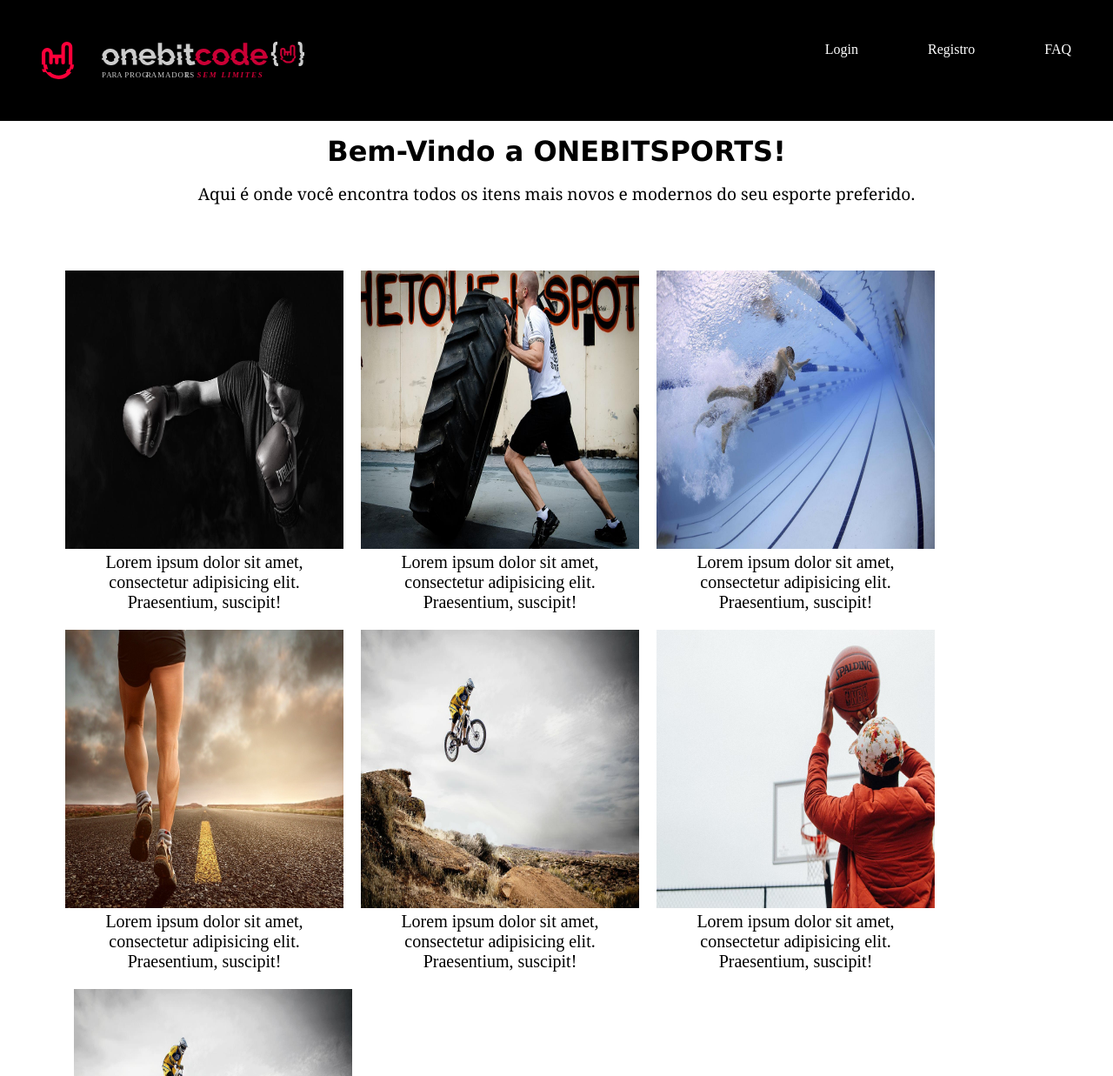
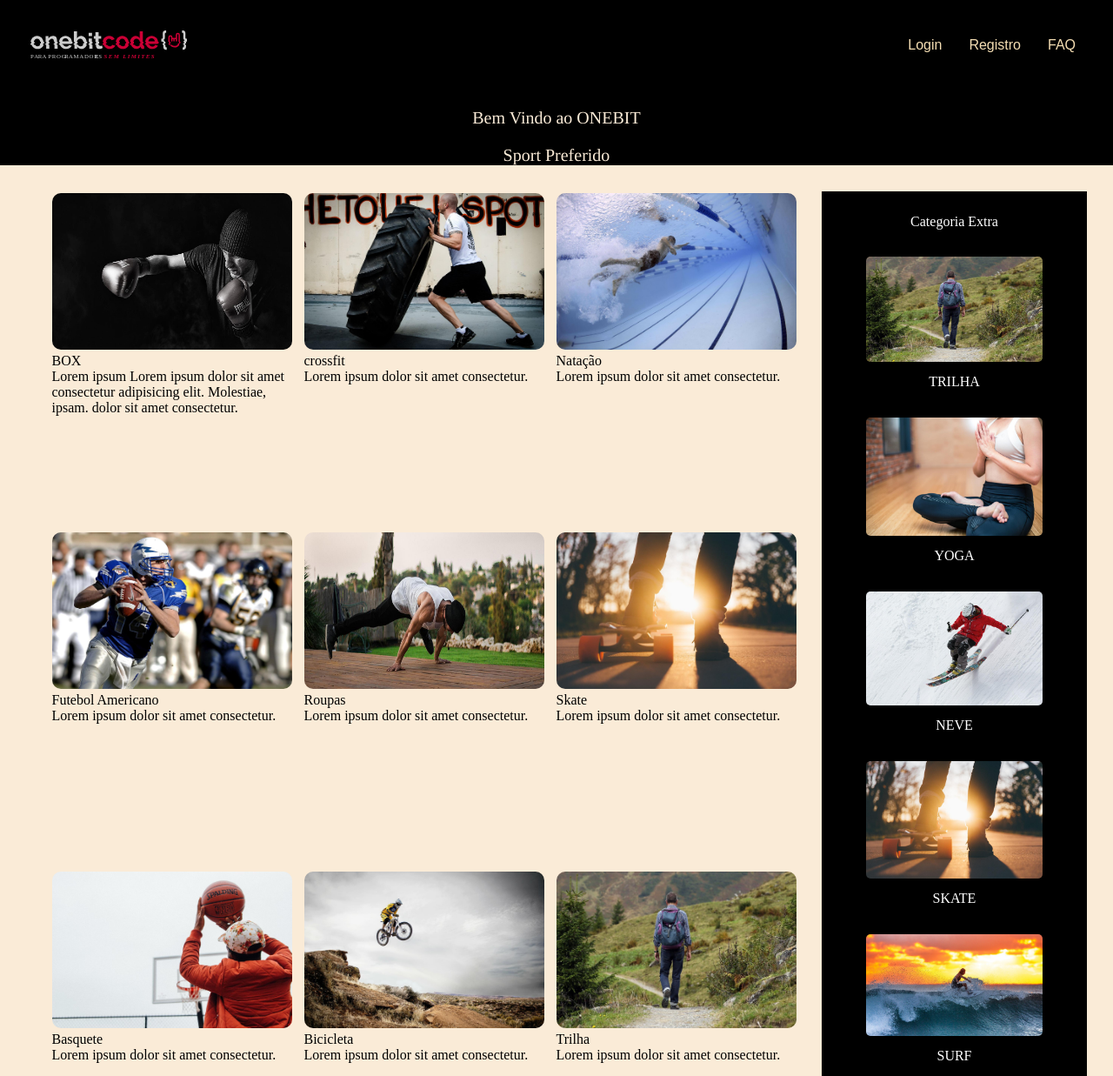
Before and after one commit to rhuaannn/OneBitCode, a plain HTML site: page index.html in a window 1280 px wide. Shown: the top 1237 px of the page at 87% size. Drawn offline with Linux system fonts and the light colour scheme.

Commit message:
finish project

```diff
--- a/index.html
+++ b/index.html
@@ -1,86 +1,103 @@
 <!DOCTYPE html>
 <html lang="en">
-
 <head>
     <meta charset="UTF-8">
     <meta http-equiv="X-UA-Compatible" content="IE=edge">
     <meta name="viewport" content="width=device-width, initial-scale=1.0">
     <link rel="stylesheet" href="style.css">
-    <title>Fixação-CSS</title>
+    <title>Flex</title>
 </head>
-
 <body>
-    <div class="container-header">
+    <div class="container">
         <header class="header">
-            <img class="logo-rock" src="img/iconrock-red.svg" alt="">
             <img class="logo" src="img/logo-onebitcode.svg" alt="">
-
+            <div class="headerBtnGroup">
+                <button class="navBtn">Login</button>
+                <button class="navBtn">Registro</button>
+                <button class="navBtn">FAQ</button>
+            </div>
         </header>
-        <ul class="list-header">
-            <li>Login</li>
-            <li>Registro</li>
-            <li>FAQ</li>
-        </ul>
-    </div>
-    <h1>
-        Bem-Vindo a ONEBITSPORTS!
-    </h1>
-    <p>Aqui é onde você encontra todos os itens mais novos e modernos do seu esporte preferido.</p>
-
-    <div class="main-content">
-        <section class="card">
-            <img src="img/boxe.jpg" alt="">
-            <p>Lorem ipsum dolor sit amet, consectetur adipisicing elit. Praesentium, suscipit!</p>
+        <p class="sectionTitle" id="backTop">Bem Vindo ao ONEBIT</p>
+        <p class="sectionTitle">Sport Preferido</p>
+        <section class="gridContainer">
+            <div class="mainContent">
+                <div class="categoryCard">
+                    <img src="img/boxe.jpg" alt="" class="mainCardimg">
+                    <p class="mainText">BOX</p>
+                    <p class="mainDescription">Lorem ipsum Lorem ipsum dolor sit amet consectetur adipisicing elit. Molestiae, ipsam. dolor sit amet consectetur.</p>
+                </div>
+                <div class="categoryCard">
+                    <img src="img/crossfit.jpg" alt="" class="mainCardimg">
+                    <p class="mainText">crossfit</p>
+                    <p class="mainDescription">Lorem ipsum dolor sit amet consectetur.</p>
+                </div>
+                <div class="categoryCard">
+                    <img src="img/natacao.jpg" alt="" class="mainCardimg">
+                    <p class="mainText">Natação</p>
+                    <p class="mainDescription">Lorem ipsum dolor sit amet consectetur.</p>
+                </div>
+                <div class="categoryCard">
+                    <img src="img/futebolAmericano.jpg" alt="" class="mainCardimg">
+                    <p class="mainText">Futebol Americano</p>
+                    <p class="mainDescription">Lorem ipsum dolor sit amet consectetur.</p>
+                </div>
+                <div class="categoryCard">
+                    <img src="img/roupas.jpg" alt="" class="mainCardimg">
+                    <p class="mainText">Roupas</p>
+                    <p class="mainDescription">Lorem ipsum dolor sit amet consectetur.</p>
+                </div>
+                <div class="categoryCard">
+                    <img src="img/skate.jpg" alt="" class="mainCardimg">
+                    <p class="mainText">Skate</p>
+                    <p class="mainDescription">Lorem ipsum dolor sit amet consectetur.</p>
+                </div>
+                <div class="categoryCard">
+                    <img src="img/basquete.jpg" alt="" class="mainCardimg">
+                    <p class="mainText">Basquete</p>
+                    <p class="mainDescription">Lorem ipsum dolor sit amet consectetur.</p>
+                </div>
+                <div class="categoryCard">
+                    <img src="img/bicicletas.jpg" alt="" class="mainCardimg">
+                    <p class="mainText">Bicicleta</p>
+                    <p class="mainDescription">Lorem ipsum dolor sit amet consectetur.</p>
+                </div>
+                <div class="categoryCard">
+                    <img src="img/trilha.jpg" alt="" class="mainCardimg">
+                    <p class="mainText">Trilha</p>
+                    <p class="mainDescription">Lorem ipsum dolor sit amet consectetur.</p>
+                </div>
+            </div>
+            <div class="sidebarContent">
+                <p class="sideBarText">Categoria Extra</p>
+                <div class="sidebarCard">
+                    <img  class="sideBarImg" src="img/trilha.jpg" alt="">
+                    <p class="sideBarText">TRILHA</p>
+                </div>
+                <div class="sidebarCard">
+                    <img  class="sideBarImg" src="img/yoga.jpg" alt="">
+                    <p class="sideBarText">YOGA</p>
+                </div>
+                <div class="sidebarCard">
+                    <img  class="sideBarImg" src="img/esportesNaNeve.jpg" alt="">
+                    <p class="sideBarText">NEVE</p>
+                </div>
+                <div class="sidebarCard">
+                    <img  class="sideBarImg" src="img/skate.jpg" alt="">
+                    <p class="sideBarText">SKATE</p>
+                </div>
+                <div class="sidebarCard">
+                    <img  class="sideBarImg" src="img/surf.jpg" alt="">
+                    <p class="sideBarText">SURF</p>
+                </div>
+            </div>
         </section>
-        <section class="card">
-            <img src="img/crossfit.jpg" alt="">
-            <p>Lorem ipsum dolor sit amet, consectetur adipisicing elit. Praesentium, suscipit!</p>
-        </section>
-        <section class="card">
-            <img src="img/natacao.jpg" alt="">
-            <p>Lorem ipsum dolor sit amet, consectetur adipisicing elit. Praesentium, suscipit!</p>
-        </section>
-        <section class="card">
-            <img src="img/corrida.jpg" alt="">
-            <p>Lorem ipsum dolor sit amet, consectetur adipisicing elit. Praesentium, suscipit!</p>
-        </section>
-        <section class="card">
-            <img src="img/bicicletas.jpg" alt="">
-            <p>Lorem ipsum dolor sit amet, consectetur adipisicing elit. Praesentium, suscipit!</p>
-        </section>
-        <section class="card">
-            <img src="img/basquete.jpg" alt="">
-            <p>Lorem ipsum dolor sit amet, consectetur adipisicing elit. Praesentium, suscipit!</p>
-        </section>
-        <div class="main-lateral">
-            <section class="card-lateral">
-                <img src="img/bicicletas.jpg" alt="">
-                <p>Bicletas</p>
-            </section>
-            <section class="card-lateral">
-                <img src="img/esportesNaNeve.jpg" alt="">
-                <p>Bicletas</p>
-            </section>
-            <section class="card-lateral">
-                <img src="img/surf.jpg" alt="">
-                <p>Bicletas</p>
-            </section>
-            <section class="card-lateral">
-                <img src="img/yoga.jpg" alt="">
-                <p>Bicletas</p>
-            </section>
-        </div>
+        <footer class="footer">
+            <img  class="logoFooter" src="img/logo-onebitcode.svg" alt="logo-footer">
+            <a href="#backTop" class="achorFooter">Voltar ao TOPO</a>
+        </footer>
     </div>
 
 
 
-    <div class="footer-container">
-        <footer class="footer">
-            <img class="logo-rock-footer" src="img/iconrock-red.svg" alt="">
-            <img class="logo-footer" src="img/logo-onebitcode.svg" alt="">
-
-        </div>
-    </footer>
 </body>
-
 </html>
--- a/style.css
+++ b/style.css
@@ -1,103 +1,156 @@
 *{
-    margin:0;
+    margin: 0;
     padding: 0;
     box-sizing: border-box;
 }
-.container-header{
+
+.container{
+    min-height: 100vh;
     display: flex;
+    flex-direction: column;
+}
+.logo{
+    width: 180px;
+}
+.header{
+    width: 100%;
+    min-height: 40px;
     background-color: black;
-    flex-direction: row;
-    min-width:min-content;
-    min-height: min-content;
-    gap: 20px 10px;
-    width: 100%;
-    padding: 3rem;
+    display: flex;
+    align-items: center;
     justify-content: space-between;
     flex-wrap: wrap;
+    padding: 35px;
+    gap: 8px 15px;
 }
-.header{
-    height: 2.7rem;
+.headerBtnGroup{
     display: flex;
-    gap: 2rem;
+    gap: 15px;
+}
+.navBtn{
+    font-size: 16px;
+    padding: 6px;
+    background-color: transparent;
+    border: 2px solid transparent;
+    color: wheat;
+    cursor: pointer;
+}
+.navBtn:hover{
+    border-top: 2px solid greenyellow;
+    border-bottom: 2px solid greenyellow;
+}
+.sectionTitle{
+    font-size: 20px;
+    font-family: 'Times New 0Roman', Times, serif;
+    text-align: center;
+    padding-top: 20px;
+    background-color: black;
+    color: antiquewhite;
+}
+.gridContainer{
+    display: grid;
+    grid-template-columns: 3fr 1fr;
+    grid-template-areas: "mainContent sidebarContent";
+    padding: 30px;
+    flex:1 0 auto;
+    background-color: antiquewhite;
+}
+.mainCardimg{
+    width: 100%;
+    height: 180px;
+    border-radius: 10px;
+}
+.sideBarImg{
+    width: 100%;
+    border-radius: 5px;
+}
+.categoryCard{
+    width: 280px;
+    height: 380px;
+    border: 2px solid transparent;
+    border-radius:10px ;
+    transition: 0.5s;
+    cursor: pointer;
+}
+.mainContent{
+    display: flex;
+    flex-wrap: wrap;
+    justify-content: center;
+    gap: 10px;
+    grid-area: mainContent;
+}
+.categoryCard:hover{
+    border-color: greenyellow;
+}
+.sidebarContent{
+    background-color: black;
+    color: white;
+    display: flex;
+    flex-direction: column;
+    padding: 16px;
+    align-items: center;
+    min-width: 300px;
+    gap: 20px;
+    grid-area: sidebarContent;
+}
+.sideBarText{
+    text-align: center;
+    font-size: 16px;
+    padding: 10px;
+}
+.footer{
+    background-color: black;
+
+    display: flex;
+    height: 100px;
+    min-height: 40px;
+    justify-content: center;
 
 }
-.list-header{
+.logoFooter{
     display: flex;
-    list-style: none;
-    background-color:black;
-    gap: 5rem;
-    color: white;
-}
- .list-header ul li:hover{
-    color: #1db954;
-    cursor: pointer;
-}
-h1{
-    font-family: 'Lucida Sans', 'Lucida Sans Regular', 'Lucida Grande', 'Lucida Sans Unicode', Geneva, Verdana, sans-serif;
-    padding: 1rem;
-    font-size: 2rem;
-    text-align: center;
-}
-p{
-    font-family: Georgia, 'Times New Roman', Times, serif;
-    font-size: 1.2rem;
-    text-align: center;
-}
-.main-content{
-    display: grid;
-    grid-template-columns: 1fr 1fr 1fr;
-    justify-content: space-around;
-    padding: 15px;
-    width: 70vw;
-    margin: 50px;
+    align-items: center;
+    padding: 35px;
+    justify-content: center;
 
 }
-  .main-content img{
-    width: 20rem;
-    height: 20rem;
-}
-.card{
-    gap: 2rem;
-    width: 100%;
-    padding: 10px;
+.achorFooter{
+    text-decoration: none;
+    color: wheat;
+    padding: 35px;
+    text-align: end;
+    cursor: pointer;
 
 }
+.sidebarCard{
+    width: 75%;
+    border: 1px solid transparent;
+    border-radius: 10px;
+    cursor: pointer;
+    transition: 0.5s;
+}
+.sidebarCard:hover{
+    border-bottom: gray;
+}
+@media (max-width:630px){
+    .gridContainer{
+        grid-template-areas:
+        "mainContent"
+        "sidebarContent";
+        display: flex;
+        flex-direction: column;
+        align-items: center;
+    }
+    .sidebarContent{
+        min-width: auto;
+    }
+    .achorFooter{
+        font-size: 18px;
+    }
+}
+@media (max-width:375px){
+    .achorFooter{
+        font-size: 7px;
 
-.card p{
-    font-family: 'Times New Roman', Times, serif;
-    font-size: 20px;
-    width: 20rem;
+    }
 }
-.main-lateral{
-    display: flex;
-    flex-direction: column;
-    color: rgb(8, 8, 8);
-    justify-content: end;
-    align-items: flex-end;
-
-}
-.card-lateral{
-  margin-top: 10px;
-}
-.main-lateral img{
-    width: 20rem;
-    height: 20rem;
-}
-
-.footer-container{
-    display: flex;
-    background-color: black;
-    flex-direction: row;
-    width: 100%;
-    padding: 3rem;
-    justify-content: space-between;
-    flex-wrap: wrap;
-    min-width: min-content;
-    min-height: 40px;
-}
-.footer{
-    height: 2.7rem;
-    display: flex;
-    gap: 2rem;
-
-}
```
